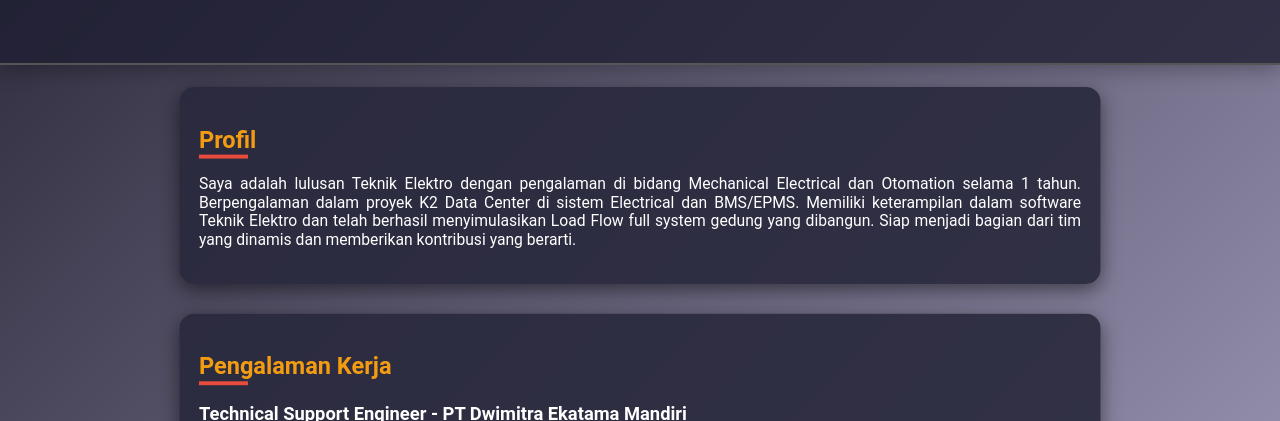
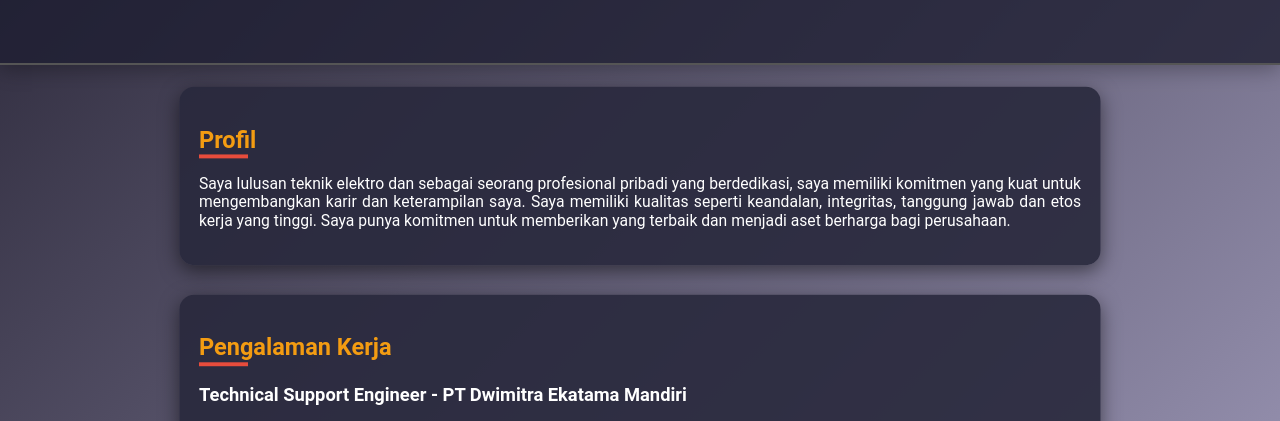
Before and after one commit to IlhamDanaPratama/CV-IlhamDanaPratama, a plain HTML site: page index.html in a window 1280 px wide. Shown: the part 353-774 px from the top of the page. Drawn offline with Linux system fonts and the light colour scheme.

Commit message:
Update index.html

```diff
--- a/index.html
+++ b/index.html
@@ -304,7 +304,7 @@
    <div class="section">
     <h2 class="section-title">Profil</h2>
     <p style="text-align: justify">
-        Saya adalah lulusan Teknik Elektro dengan pengalaman di bidang Mechanical Electrical dan Otomation selama 1 tahun. Berpengalaman dalam proyek K2 Data Center di sistem Electrical dan BMS/EPMS. Memiliki keterampilan dalam software Teknik Elektro dan telah berhasil menyimulasikan Load Flow full system gedung yang dibangun. Siap menjadi bagian dari tim yang dinamis dan memberikan kontribusi yang berarti.
+        Saya lulusan teknik elektro dan sebagai seorang profesional pribadi yang berdedikasi, saya memiliki komitmen yang kuat untuk mengembangkan karir dan keterampilan saya. Saya memiliki kualitas seperti keandalan, integritas, tanggung jawab dan etos kerja yang tinggi. Saya punya komitmen untuk memberikan yang terbaik dan menjadi aset berharga bagi perusahaan.
     </p>
 </div>
 
```
